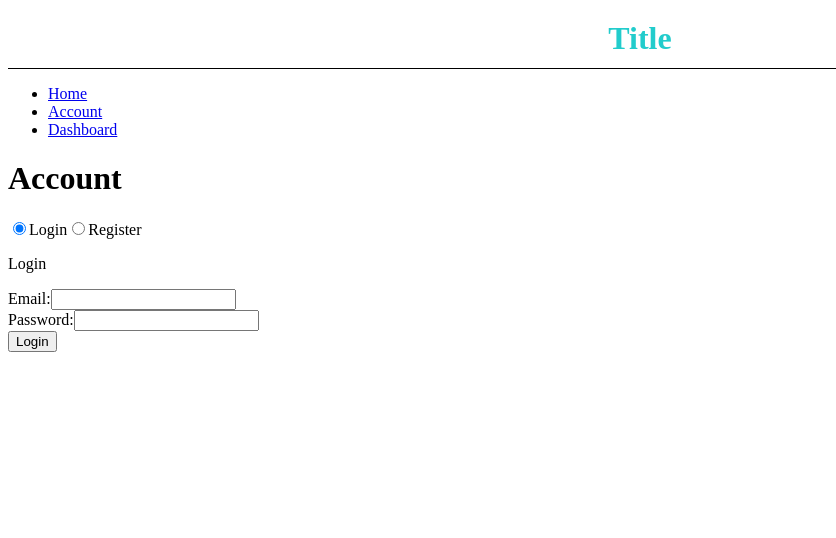
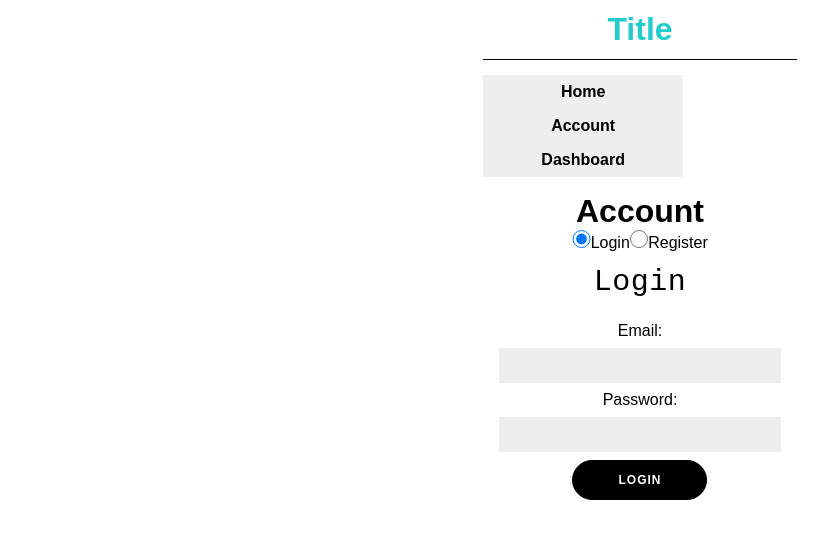
Before and after one commit to mko02/CampusDiscovery, a React (Create React App) app: page /#/account in a window 1280 px wide. Shown: the top 538 px of the page, without its empty margins (0-836 px from the left). Built offline with nearby package versions, Linux system fonts and the light colour scheme; no server answers.

Commit message:
Style the account page

```diff
--- /dev/null
+++ b/src/components/Account/Account.css
@@ -0,0 +1,156 @@
+/* STYLE SECTIONING TAGS */
+* {
+    margin: 0px;
+    padding: 0px;
+ }
+
+ p{
+  font-family: 'IBM Plex Mono', monospace;
+  text-align: center;
+ }
+  body {
+  text-align: center;
+  display: flex;
+  justify-content: center;
+  align-items: center;
+  font-family: 'Jost', sans-serif;
+  background: linear-gradient(to bottom, #0f0c29);
+ }
+
+ * {
+  box-sizing: border-box;
+  margin: 0;
+  padding: 0;
+  font-family: Raleway, sans-serif;
+ }
+
+ p {
+  font-size: 30px;
+  font-weight: 100;
+  line-height: 20px;
+  letter-spacing: 0.5px;
+  margin: 20px 0 30px;
+ }
+
+
+
+ span {
+  font-size: 12px;
+ }
+
+ .content {
+  padding: 16px;
+ }
+
+ .sticky {
+  position: fixed;
+  top: 0;
+  width: 100%;
+ }
+
+ .sticky + .content {
+  padding-top: 60px;
+ }
+
+ button {
+  border-radius: 20px;
+  border: 1px solid black;
+  background-color: black;
+  color: #FFFFFF;
+  font-size: 12px;
+  font-weight: bold;
+  padding: 12px 45px;
+  letter-spacing: 1px;
+  text-transform: uppercase;
+  transition: transform 80ms ease-in;
+ }
+
+ button:active {
+  transform: scale(0.95);
+ }
+
+ button:focus {
+  outline: none;
+ }
+
+ button.ghost {
+  background-color: transparent;
+  border-color: #FFFFFF;
+ }
+
+
+
+ .container {
+  background-color: #fff;
+  border-radius: 10px;
+    box-shadow: 0 14px 28px;
+ }
+
+
+ input {
+  background-color: #eee;
+  padding: 10px 15px;
+  margin: 8px 0;
+  width: 100%;
+  border:black;
+ }
+
+ h1 {
+  font-weight: bold;
+  margin: 0;
+ }
+
+ #navbar {
+  list-style-type: none;
+  margin: auto;
+  padding: 0;
+  width: 200px;
+  position:center;
+  background-color: #EEEEEE;
+ }
+
+ ul#navbar li a {
+  display: block;
+  color: #000000;
+  font-weight:bold;
+  padding: 50px 50px;
+  text-decoration: none;
+  position: center;
+ }
+
+ ul#navbar li a:hover {
+  background-color: blue;
+  color: black;
+ }
+
+ ul {
+  list-style-type: none;
+  margin: 0;
+  padding: 0;
+  width: 200px;
+  background-color: #EEEEEE;
+ }
+
+ li a {
+  display: block;
+  color: #000000;
+  font-weight:bold;
+  padding: 8px 16px;
+  text-decoration: none;
+ }
+
+ li a:hover {
+  background-color: blue;
+  color: black;
+ }
+
+ input[type="radio"] {
+  background-color: #fff;
+  margin: 0;
+  font: inherit;
+  color: currentColor;
+  width: 1.15em;
+  height: 1.15em;
+  border: 0.15em solid currentColor;
+  border-radius: 50%;
+ }
--- a/src/components/Account/Account.jsx
+++ b/src/components/Account/Account.jsx
@@ -6,6 +6,8 @@ import {
   registerWithEmailAndPassword
 } from "../../firebase";
 import * as Styled from "./Account.styled";
+import './Account.css'
+
 
 export function Account() {
   const [email, setEmail] = useState("");
```
